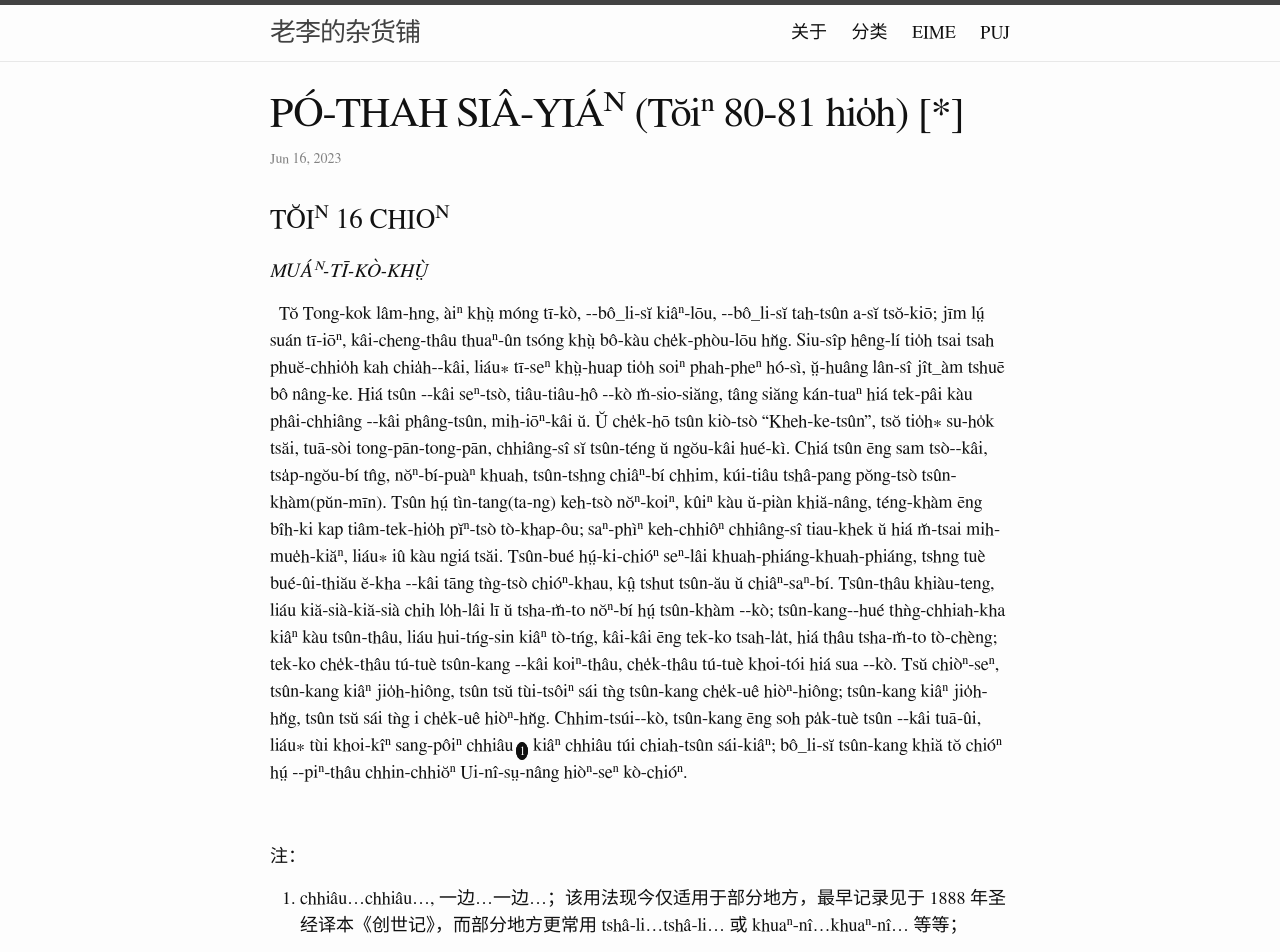
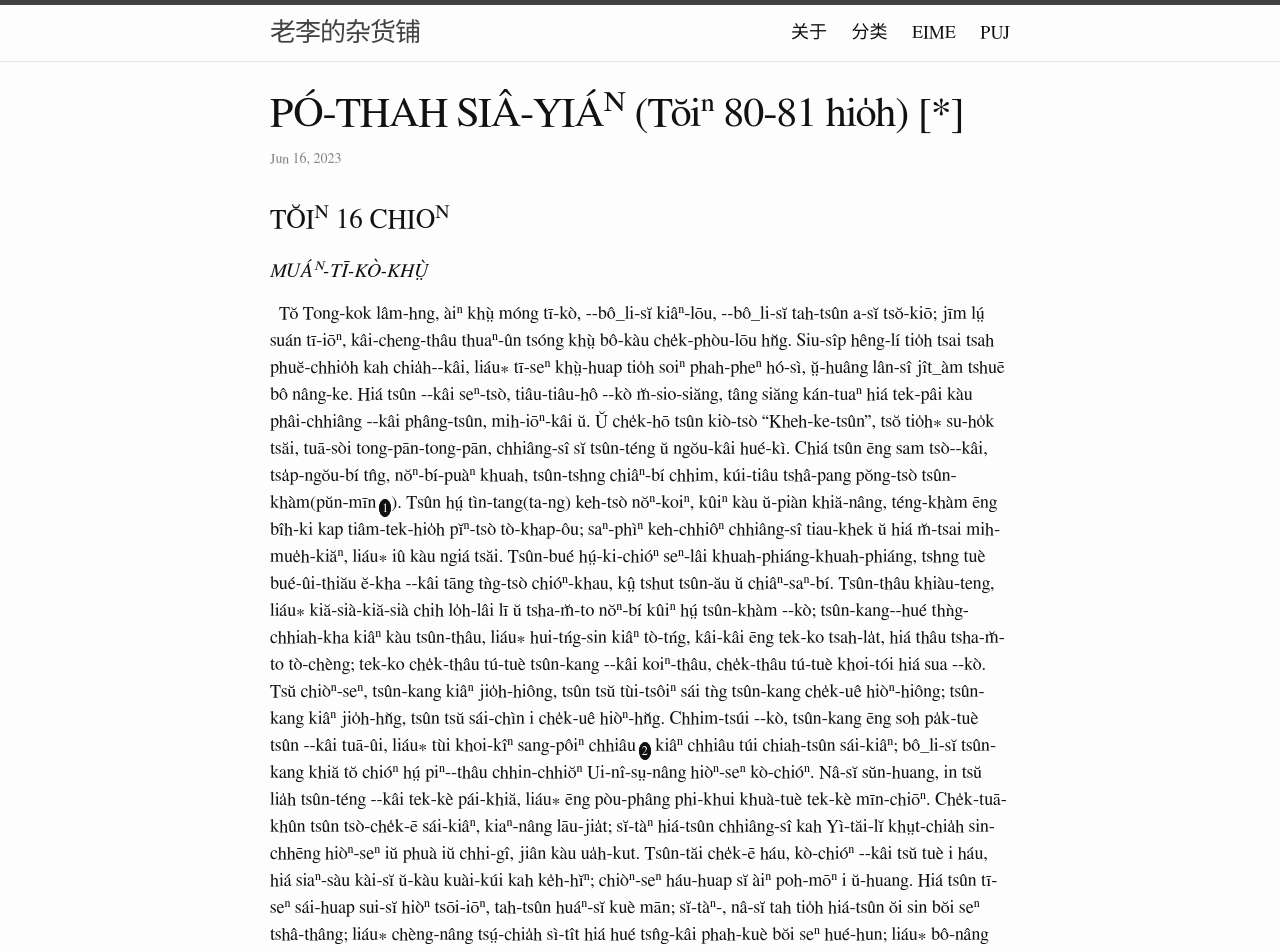
Before and after one commit to DonAnthonyLee/DonAnthonyLee.github.io, a Jekyll site: the page built from docs/puj/PagodaShadowsPage080-081.md, in a window 1280 px wide and 1400 px high. Shown: the top 952 px of the window. Built offline with Jekyll 4.4.1, drawn with Linux system fonts in a browser that asks for light colours; some web fonts are replaced; some of the changed text lies outside the part shown.

Commit message:
finish translation of the first paragraph

```diff
--- a/docs/puj/PagodaShadowsPage080-081.md
+++ b/docs/puj/PagodaShadowsPage080-081.md
@@ -23,7 +23,7 @@
 <!-- One of medium size and considerable comfort is that called the "Hakka boat," which has usually a crew of five men. -->
 Ŭ che̍k-hō tsûn kiò-tsò "Kheh-ke-tsûn", tsŏ tio̍h⁎ su-ho̍k tsăi, tuā-sòi tong-pān-tong-pān, chhiâng-sî sĭ tsûn-téng ŭ ngŏu-kâi hué-kì.
 <!-- It is of fir, about fifty feet long and eight feet wide, with a hold three feet deep, over which a flooring of loose boards is laid. -->
-Chiá tsûn ēng sam tsò&#x002D;&#x002D;kâi, tsa̍p-ngŏu-bí tn̂g, nŏⁿ-bí-puàⁿ khuah, tsûn-tshng chiâⁿ-bí chhim, kúi-tiâu tshâ-pang pŏng-tsò tsûn-khàm(pŭn-mīn).
+Chiá tsûn ēng sam tsò&#x002D;&#x002D;kâi, tsa̍p-ngŏu-bí tn̂g, nŏⁿ-bí-puàⁿ khuah, tsûn-tshng chiâⁿ-bí chhim, kúi-tiâu tshâ-pang pŏng-tsò tsûn-khàm(pŭn-mīn<a href="#note_1" class="note">1</a>).
 <!-- In the middle of the boat are two apartments, high enough to stand in, roofed semicircularly with splint basket-work, and thatched with leaves of the edible bamboo. -->
 Tsûn hṳ́ tìn-tang(ta-ng) keh-tsò nŏⁿ-koiⁿ, kûiⁿ kàu ŭ-piàn khiă-nâng, téng-khàm ēng bîh-ki kap tiâm-tek-hio̍h pĭⁿ-tsò tò-khap-ôu;
 <!-- The three partitions, forming the walls of the two apartments, are often grotesquely carved and gorgeously painted. -->
@@ -31,16 +31,21 @@
 <!-- The tiller is a wide paddle, projecting ten feet behind the boat, after passing through a hole in an upright post, which turns on a pivot in the stern. -->
 Tsûn-bué hṳ́-ki-chióⁿ seⁿ-lâi khuah-phiáng-khuah-phiáng, tshng tuè bué-ûi-thiău ĕ-kha &#x002D;&#x002D;kâi tāng tǹg-tsò chióⁿ-khau, kṳ̂ tshut tsûn-ău ŭ chiâⁿ-saⁿ-bí.
 <!-- The prow rises, by an inclined plane, six feet above the deck, and up this the boatmen walk barefooted, then turn around, and come back almost head downward, each bearing his weight on a long pole, one end of which is fixed against his shoulder, while the other is inserted in the sandy bottom of the shallow stream. -->
-Tsûn-thâu khiàu-teng, liáu kiă-sià-kiă-sià chih lo̍h-lâi lī ŭ tsha-m̆-to nŏⁿ-bí hṳ́ tsûn-khàm &#x002D;&#x002D;kò; tsûn-kang&#x002D;&#x002D;hué thǹg-chhiah-kha kiâⁿ kàu tsûn-thâu, liáu hui-tńg-sin kiâⁿ tò-tńg, kâi-kâi ēng tek-ko tsah-la̍t, hiá thâu tsha-m̆-to tò-chèng; tek-ko che̍k-thâu tú-tuè tsûn-kang &#x002D;&#x002D;kâi koiⁿ-thâu, che̍k-thâu tú-tuè khoi-tói hiá sua &#x002D;&#x002D;kò.
+Tsûn-thâu khiàu-teng, liáu⁎ kiă-sià-kiă-sià chih lo̍h-lâi lī ŭ tsha-m̆-to nŏⁿ-bí kûiⁿ hṳ́ tsûn-khàm &#x002D;&#x002D;kò; tsûn-kang&#x002D;&#x002D;hué thǹg-chhiah-kha kiâⁿ kàu tsûn-thâu, liáu⁎ hui-tńg-sin kiâⁿ tò-tńg, kâi-kâi ēng tek-ko tsah-la̍t, hiá thâu tsha-m̆-to tò-chèng; tek-ko che̍k-thâu tú-tuè tsûn-kang &#x002D;&#x002D;kâi koiⁿ-thâu, che̍k-thâu tú-tuè khoi-tói hiá sua &#x002D;&#x002D;kò.
 <!-- Thus the boat is pushed forward just half as fast and half as far as the boatmen walk. -->
-Tsŭ chiòⁿ-seⁿ, tsûn-kang kiâⁿ jio̍h-hiông, tsûn tsŭ tùi-tsôiⁿ sái tǹg tsûn-kang che̍k-uê hiòⁿ-hiông; tsûn-kang kiâⁿ jio̍h-hn̆g, tsûn tsŭ sái tǹg i che̍k-uê hiòⁿ-hn̆g.
+Tsŭ chiòⁿ-seⁿ, tsûn-kang kiâⁿ jio̍h-hiông, tsûn tsŭ tùi-tsôiⁿ sái tǹg tsûn-kang che̍k-uê hiòⁿ-hiông; tsûn-kang kiâⁿ jio̍h-hn̆g, tsûn tsŭ sái-chìn i che̍k-uê hiòⁿ-hn̆g.
 <!-- In deeper water, the boat is drawn along by ropes tied to its mast, the boatmen walking in a tow-path on shore; or it is rowed, the boatman standing at the oar as does a Venetian gondolier. -->
-Chhim-tsúi&#x002D;&#x002D;kò, tsûn-kang ēng soh pa̍k-tuè tsûn &#x002D;&#x002D;kâi tuā-ûi, liáu⁎ tùi khoi-kîⁿ sang-pôiⁿ chhiâu<a href="#note_1" class="note">1</a> kiâⁿ chhiâu túi chiah-tsûn sái-kiâⁿ; bô_li-sĭ tsûn-kang khiă tŏ chióⁿ hṳ́ &#x002D;&#x002D;piⁿ-thâu chhin-chhiŏⁿ Ui-nî-sṳ-nâng hiòⁿ-seⁿ kò-chióⁿ.
+Chhim-tsúi &#x002D;&#x002D;kò, tsûn-kang ēng soh pa̍k-tuè tsûn &#x002D;&#x002D;kâi tuā-ûi, liáu⁎ tùi khoi-kîⁿ sang-pôiⁿ chhiâu<a href="#note_2" class="note">2</a> kiâⁿ chhiâu túi chiah-tsûn sái-kiâⁿ; bô_li-sĭ tsûn-kang khiă tŏ chióⁿ hṳ́ piⁿ&#x002D;&#x002D;thâu chhin-chhiŏⁿ Ui-nî-sṳ-nâng hiòⁿ-seⁿ kò-chióⁿ.
 <!-- When there is a favourable wind, they set a bamboo mat perpendicularly on the top of the boat, and stretch cloth sails above and beside it. -->
+Nâ-sĭ sŭn-huang, in tsŭ lia̍h tsûn-téng &#x002D;&#x002D;kâi tek-kè pái-khiă, liáu⁎ ēng pòu-phâng phi-khui khuà-tuè tek-kè mīn-chiōⁿ.
 <!-- Many boats, sailing together, make a striking scene; for, though they be torn and dirty, they are always, like Italian beggars, picturesque in their rags. -->
+Che̍k-tuā-khûn tsûn tsò-che̍k-ē sái-kiâⁿ, kiaⁿ-nâng lāu-jia̍t; sĭ-tàⁿ hiá-tsûn chhiâng-sî kah Yì-tăi-lĭ khṳt-chia̍h sin-chhēng hiòⁿ-seⁿ iŭ phuà iŭ chhi-gî, jiân kàu ua̍h-kut.
 <!-- The boatmen have a peculiar and not unmusical cry, which the steersman shouts and the bowman echoes. -->
+Tsûn-tăi che̍k-ē háu, kò-chióⁿ &#x002D;&#x002D;kâi tsŭ tuè i háu, hiá siaⁿ-sàu kài-sĭ ŭ-kàu kuài-kúi kah ke̍h-hĭⁿ;
 <!-- This is their manner of whistling for the wind. -->
+chiòⁿ-seⁿ háu-huap sĭ àiⁿ poh-mōⁿ i ŭ-huang.
 <!-- Even with all these diverse modes of propulsion, progress is slow; but if one gets a boat that is new, and free from vermin; if the smoke from the cooking, which must be done for all on board, is well shut off; if there are no opium-smokers among the crew; if no unsavoury cargo has been stowed in the hold, as a private business venture by the boatmen; and if the boat has been carefully furnished with everything that is necessary during the trip, one may travel very comfortably. -->
+Hiá tsûn tī-seⁿ sái-huap sui-sĭ hiòⁿ tsōi-iōⁿ, tah-tsûn huáⁿ-sĭ kuè mān; sĭ-tàⁿ-, nâ-sĭ tah tio̍h hiá-tsûn ŏi sin bŏi seⁿ tshâ-thâng; liáu⁎ chèng-nâng tsṳ́-chia̍h sì-tît hiá hué tsn̂g-kâi phah-kuè bŏi seⁿ hué-hun; liáu⁎ bô-nâng kuh a-phian; liáu⁎ tsûn-kang&#x002D;&#x002D;hué bô tŏ tsûn-tshng sat hiá tshàu-hiàn mue̍h-kiăⁿ lâi thàn sai-khia; liáu⁎ hiá tio̍h-ēng&#x002D;&#x002D;tio̍h mih-iōⁿ-kâi to an-pâi pīn-pīn; ŭ-piàn chiòⁿ-seⁿ, tah-tsûn tio̍h kuè sim-sek.
 
 <!-- Those who travel by boat sleep in their floating domicile; but those who travel in a sedan-chair must seek lodgings in an inn; where nothing is furnished except a bedstead and a fire by which to cook. -->
 &nbsp;&nbsp;
@@ -50,7 +55,8 @@
 
 
 注：
-1. <span id="note_1">chhiâu...chhiâu..., 一边...一边...；该用法现今仅适用于部分地方，最早记录见于 1888 年圣经译本《创世记》，而部分地方更常用 tshâ-li...tshâ-li... 或 khuaⁿ-nî...khuaⁿ-nî... 等等；</span>
+1. <span id="note_1">pŭn, 船舱；现较少用，或见于 khuah-pŭn 等词。 pŭn-mīn, 甲板；现较少用，部分地方更常用 tsûn-po[-mīn] 等；</span>
+2. <span id="note_2">chhiâu...chhiâu..., 一边...一边...；该用法现今仅适用于部分地方，最早记录见于 1888 年圣经白话字译本《创世记》，而部分地方更常用 tshâ-li...tshâ-li... 或 khuaⁿ-nî...khuaⁿ-nî... 等等；</span>
 
 <br>
 
```
